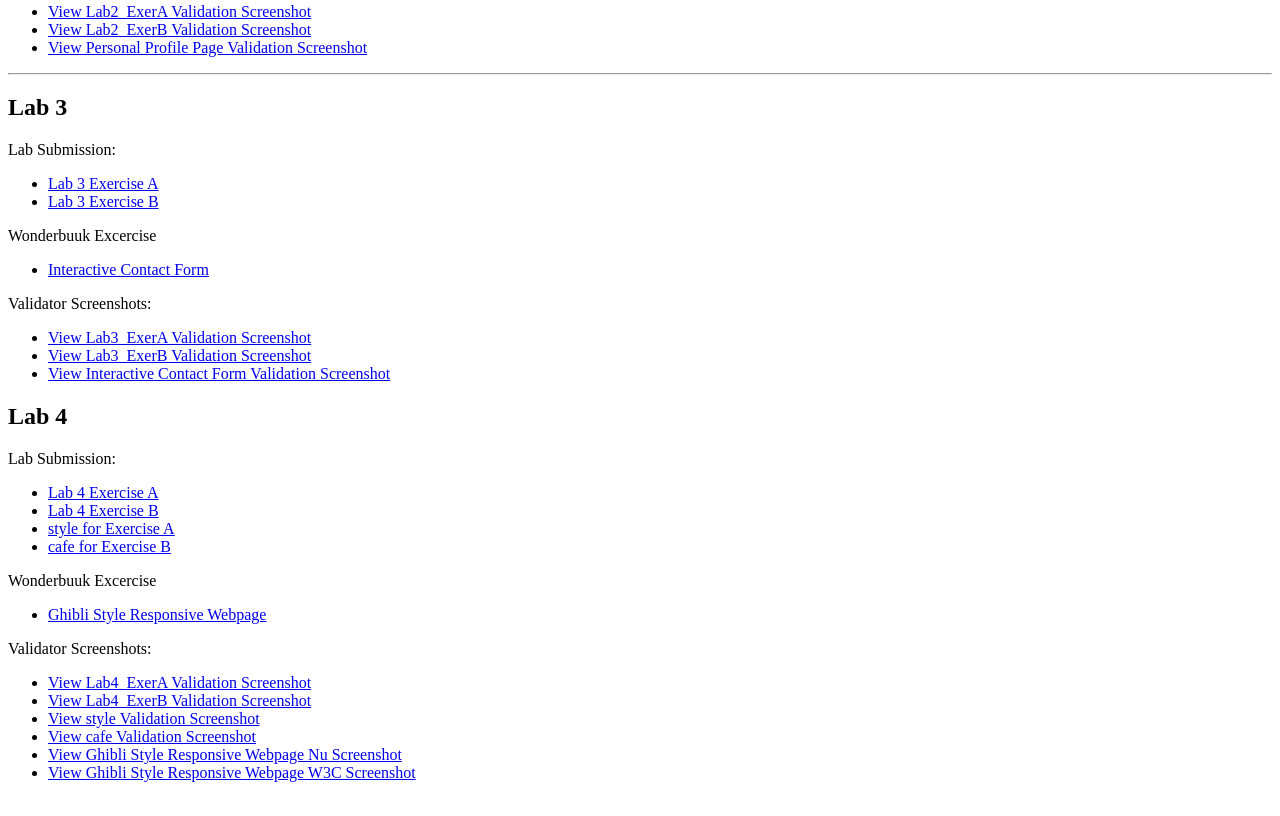
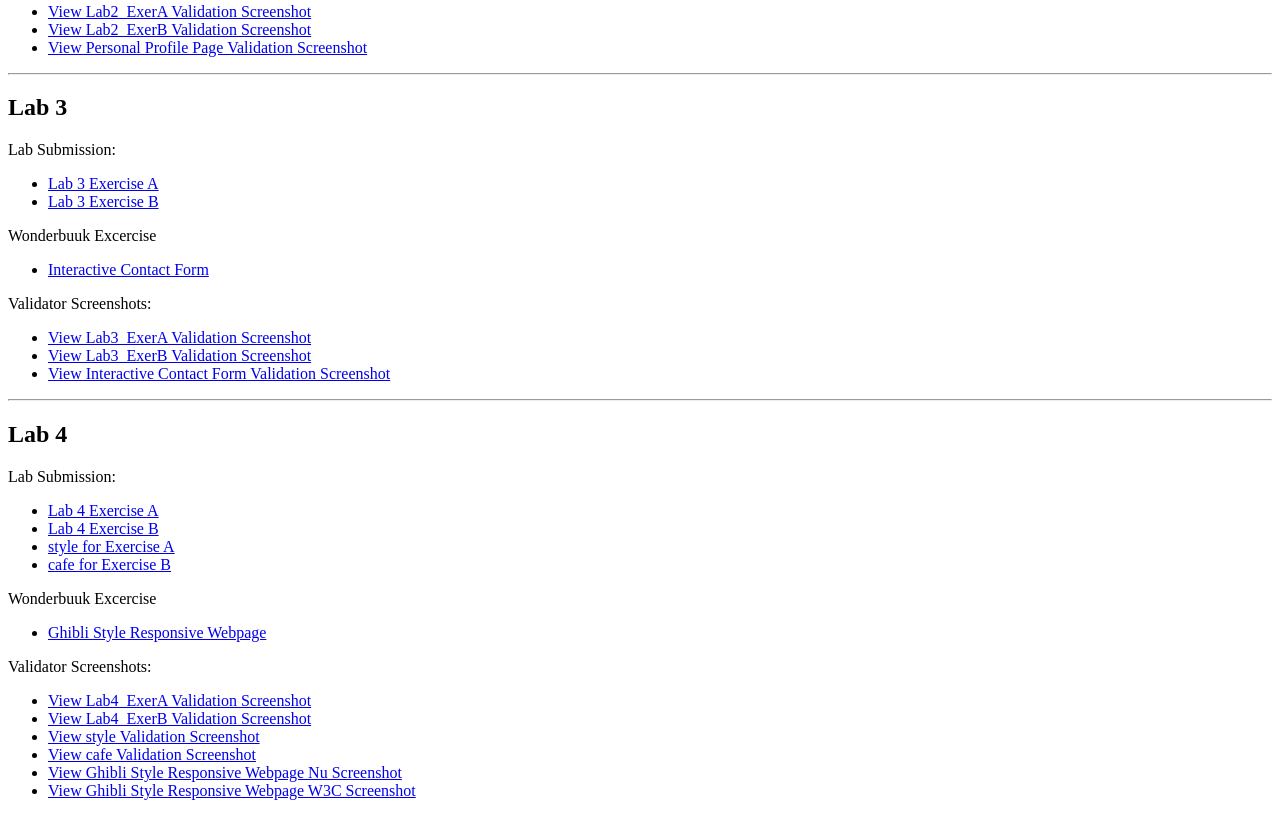
Before and after one commit to dmia-wysrh/S78568_CSF3133_K3, a plain HTML site: page index.html in a window 1280 px wide. Shown: the part 731-1547 px from the top of the page. Drawn offline with Linux system fonts and the light colour scheme.

Commit message:
Update index.html

```diff
--- a/index.html
+++ b/index.html
@@ -77,6 +77,9 @@
         <li><a href="Lab3/InteractiveContactForm.png" target="_blank">View Interactive Contact Form Validation Screenshot</a></li>
     </ul>
 
+	<hr>
+
+	<!-- Lab 4 Section -->
     <h2>Lab 4</h2>
     <p>Lab Submission:</p>
     <ul>
```
